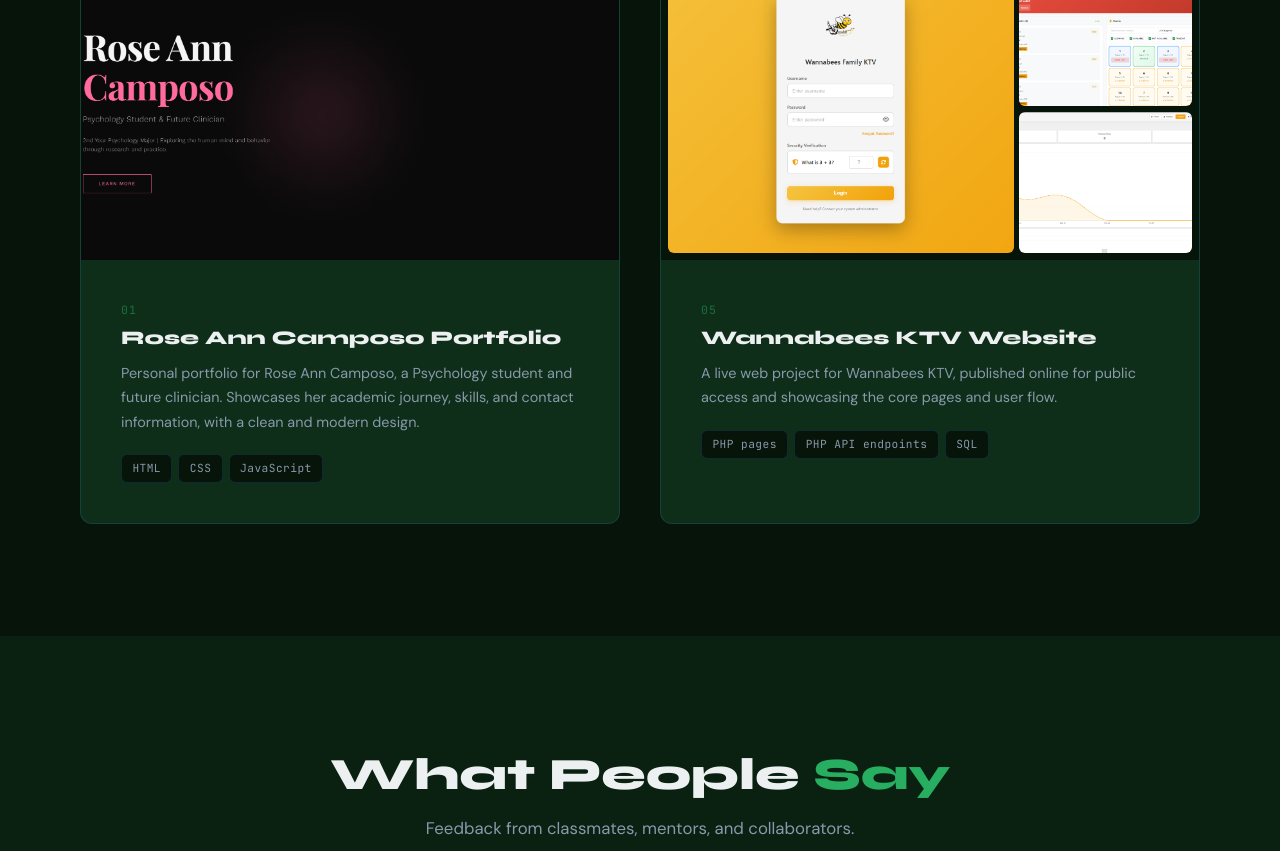
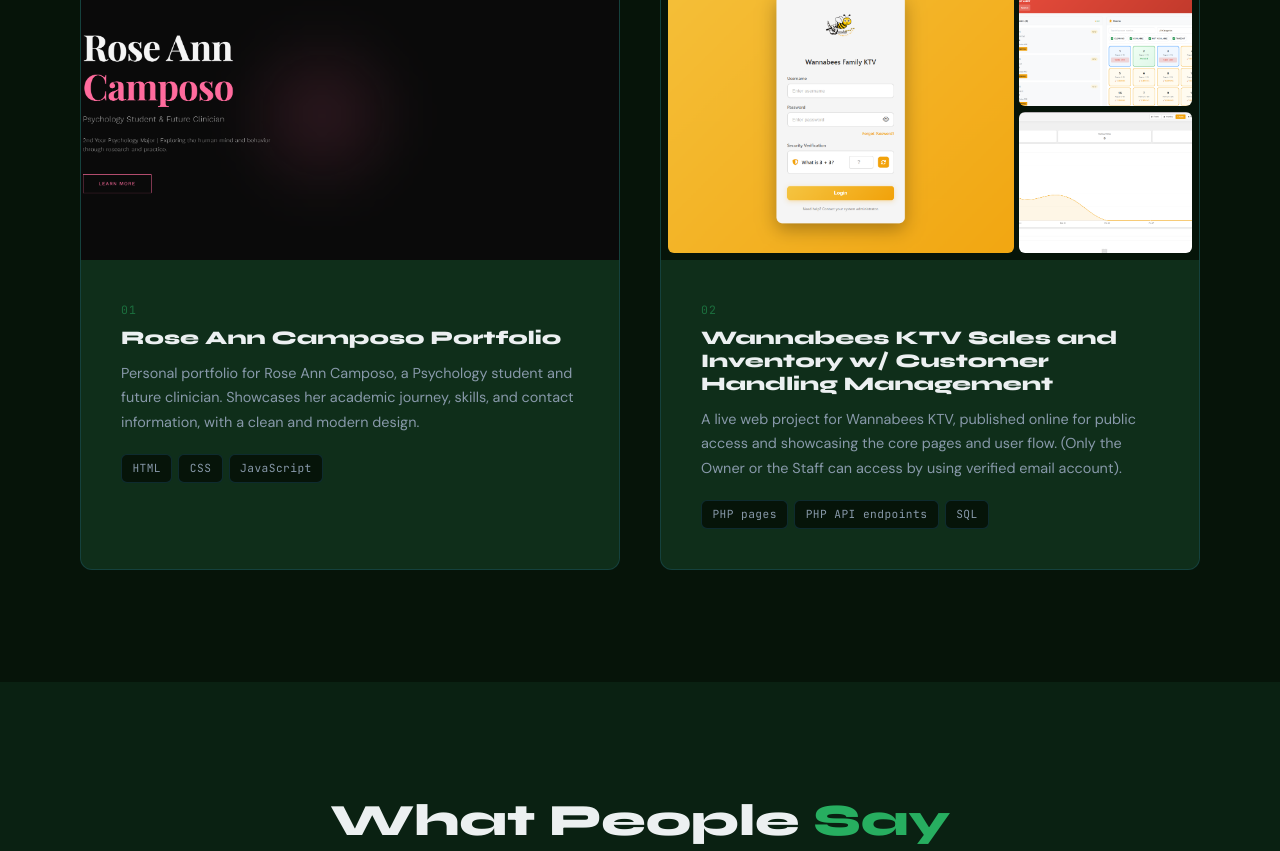
Before and after one commit to jagalabajancoc-sketch/jazdy-portfolio, a website: page public/index.html in a window 1280 px wide. Shown: the part 4348-5199 px from the top of the page. Drawn offline with Linux system fonts and the light colour scheme.

Commit message:
Update index.html

```diff
--- a/public/index.html
+++ b/public/index.html
@@ -371,7 +371,7 @@
             </div>
           </article>
 
-          <article class="project-card" aria-label="Rose Ann Camposo Portfolio">
+          <article class="project-card" aria-label="Wannabees KTV Website">
             <div class="project-card__img project-card__img--merge">
               <div class="merged-shot-grid" aria-label="Rose Ann Camposo Portfolio image collage">
                 <img src="/assets/images/ss_web-2-1.png" alt="Rose Ann Camposo Portfolio home page" width="820" height="680" loading="lazy" />
@@ -384,10 +384,10 @@
               </div>
             </div>
             <div class="project-card__body">
-              <span class="project-card__number" aria-hidden="true">05</span>
-              <h3 class="project-card__title">Wannabees KTV Website</h3>
+              <span class="project-card__number" aria-hidden="true">02</span>
+              <h3 class="project-card__title">Wannabees KTV Sales and Inventory w/ Customer Handling Management</h3>
               <p class="project-card__desc">
-                A live web project for Wannabees KTV, published online for public access and showcasing the core pages and user flow.
+                A live web project for Wannabees KTV, published online for public access and showcasing the core pages and user flow. (Only the Owner or the Staff can access by using verified email account).
               </p>
               <div class="project-card__tech">
                 <span>PHP pages</span><span>PHP API endpoints</span><span>SQL</span>
```
